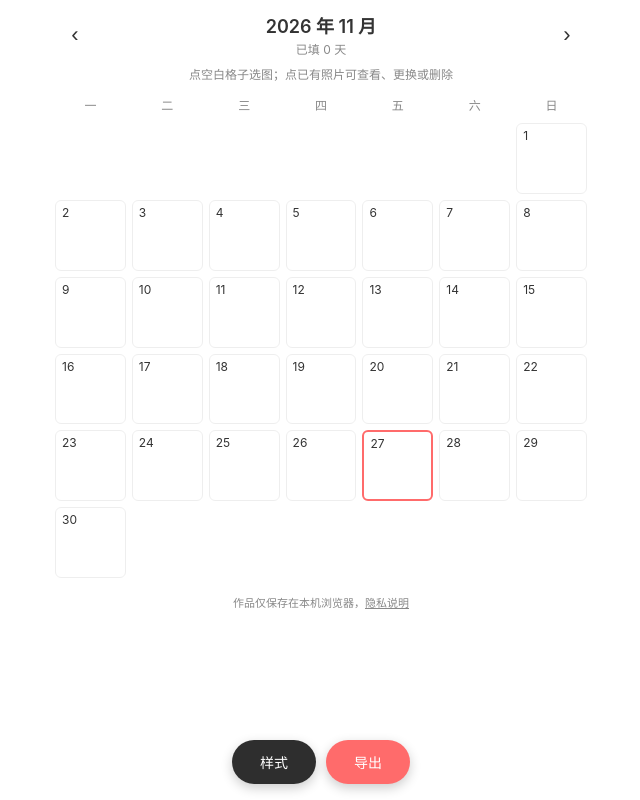
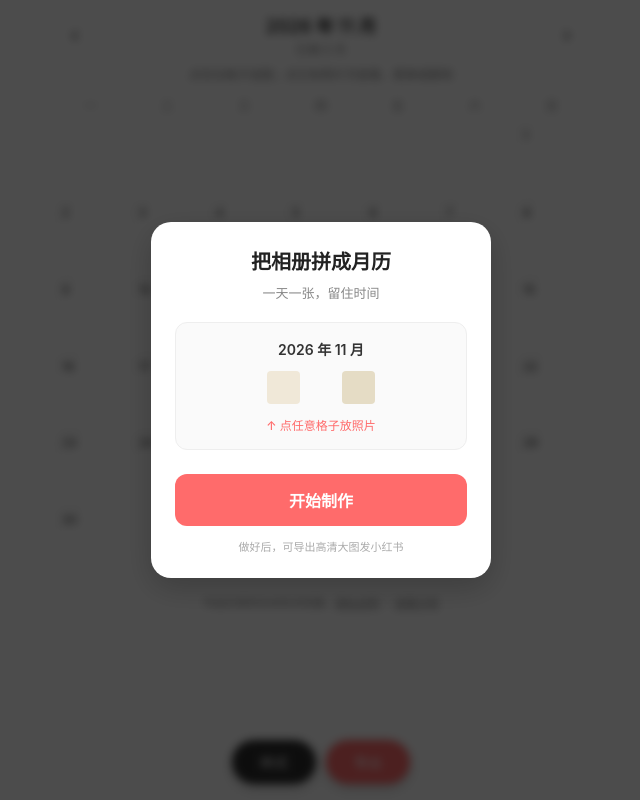
Before and after one commit to lyler77/photo-calendar, a Vue app: page / in a window 1280 px wide. Shown: the whole page, without its empty margins (319-959 px from the left). Built offline with nearby package versions, Linux system fonts and the light colour scheme.

Commit message:
feat: 添加首次引导弹窗，移除 AI 问卷

```diff
--- a/src/App.vue
+++ b/src/App.vue
@@ -6,6 +6,7 @@ import PhotoViewer from './components/PhotoViewer.vue'
 import SnackBar from './components/SnackBar.vue'
 import StyleDrawer from './components/StyleDrawer.vue'
 import ExportSheet from './components/ExportSheet.vue'
+import OnboardingGuide from './components/OnboardingGuide.vue'
 import { buildMonthGrid, prevMonth, nextMonth, formatDateKey } from './composables/useCalendar'
 import { usePhotos } from './composables/usePhotos'
 import { useStyle, TEMPLATES, FILTERS } from './composables/useStyle'
@@ -22,6 +23,7 @@ const pickingDateKey = ref('')
 const selectedDateKey = ref('')
 const viewingUrl = ref('')
 const styleDrawerVisible = ref(false)
+const guideVisible = ref(false) // 新增：引导状态
 
 const exportVisible = ref(false)
 const exportLoading = ref(false)
@@ -69,6 +71,11 @@ onMounted(async () => {
   track('app_open')
   const loadedStyle = await init()
   if (loadedStyle) applyLoaded(loadedStyle)
+
+  // 新增：首次进入且没有照片，且没被提示过，则延迟 300ms 弹出引导
+  if (Object.keys(photos).length === 0 && !localStorage.getItem('guide_shown')) {
+    setTimeout(() => { guideVisible.value = true }, 300)
+  }
 })
 
 onBeforeUnmount(() => {
@@ -85,6 +92,17 @@ watch(
   },
   { deep: true, immediate: true }
 )
+
+// 新增：关闭引导并记录
+function closeGuide() {
+  guideVisible.value = false
+  localStorage.setItem('guide_shown', '1')
+}
+
+// 新增：手动唤起引导
+function showGuideManually() {
+  guideVisible.value = true
+}
 
 function goPrev() {
   const r = prevMonth(year.value, month.value)
@@ -300,11 +318,6 @@ async function copyCaption() {
   }
 }
 
-function submitSurvey(price) {
-  track('ai_willingness', { price })
-  showSnackbar('感谢反馈！', '', null, 2000)
-}
-
 function showPrivacy() {
   alert('照片和作品只保存在你当前使用的手机或电脑浏览器中，不会上传到服务器。清理浏览器数据或更换设备可能导致作品丢失，建议及时导出保存。')
 }
@@ -346,14 +359,20 @@ function showPrivacy() {
 
     <input ref="fileInput" type="file" accept="image/*" hidden @change="onFileChange" />
 
+    <!-- 底部说明，增加了“查看示例”入口 -->
     <p class="footer-note" :style="{ color: themeSubColor }">
       作品仅保存在本机浏览器，<span style="text-decoration:underline;cursor:pointer" @click="showPrivacy">隐私说明</span>
+      <span style="margin: 0 6px; opacity: 0.5;">|</span>
+      <span style="text-decoration:underline;cursor:pointer" @click="showGuideManually">查看示例</span>
     </p>
 
     <div class="bottom-bar">
       <button class="bar-btn" @click="styleDrawerVisible = true">样式</button>
       <button class="bar-btn primary" @click="openExport">导出</button>
     </div>
+
+    <!-- 挂载引导组件 -->
+    <OnboardingGuide :visible="guideVisible" @close="closeGuide" />
 
     <StyleDrawer
       :visible="styleDrawerVisible"
@@ -376,7 +395,6 @@ function showPrivacy() {
       @change-type="onChangeExportType"
       @save="saveExport"
       @copy="copyCaption"
-      @submit-survey="submitSurvey"
       @close="exportVisible = false"
     />
 
--- a/src/components/ExportSheet.vue
+++ b/src/components/ExportSheet.vue
@@ -1,45 +1,12 @@
 <script setup>
-import { ref, watch } from 'vue'
-
-const props = defineProps({
+defineProps({
   visible: { type: Boolean, default: false },
   loading: { type: Boolean, default: false },
   previewUrl: { type: String, default: '' },
   error: { type: String, default: '' },
   exportType: { type: String, default: 'month' }
 })
-const emit = defineEmits(['close', 'save', 'copy', 'change-type', 'submit-survey'])
-
-const showSurvey = ref(false)
-
-// 每次打开弹窗，或者重新生成图片时，检查是否需要显示问卷
-watch(
-  () => [props.visible, props.previewUrl],
-  ([isVisible, url]) => {
-    if (isVisible && url && !props.loading) {
-      const lastAsked = localStorage.getItem('ai_survey_time')
-      // 临时去掉时间限制，只要没填过或想测试，就强制弹出（测完可恢复 7 天逻辑）
-      if (!lastAsked) {
-        showSurvey.value = true
-      }
-    }
-    if (!isVisible) {
-      showSurvey.value = false
-    }
-  },
-  { immediate: true }
-)
-
-function submitSurvey(price) {
-  emit('submit-survey', price)
-  localStorage.setItem('ai_survey_time', Date.now().toString())
-  showSurvey.value = false
-}
-
-function closeSurvey() {
-  localStorage.setItem('ai_survey_time', Date.now().toString())
-  showSurvey.value = false
-}
+defineEmits(['close', 'save', 'copy', 'change-type'])
 </script>
 
 <template>
@@ -78,18 +45,6 @@ function closeSurvey() {
         </div>
 
         <p class="tip">导出高清 JPEG。<br>iPhone 用户请直接<b>长按上方图片</b>，选择“存储到照片”。</p>
-
-        <!-- AI 意愿问卷 -->
-        <div v-if="showSurvey" class="survey-card">
-          <p class="survey-title">如果未来上线「AI 自动选图填满整月」，你愿意为此付费吗？</p>
-          <div class="survey-options">
-            <button @click="submitSurvey('9.9')">愿意付 9.9 元</button>
-            <button @click="submitSurvey('19.9')">愿意付 19.9 元</button>
-            <button @click="submitSurvey('no')">暂不感兴趣</button>
-          </div>
-          <button class="survey-close" @click="closeSurvey">以后再说</button>
-        </div>
-
       </div>
     </div>
   </Transition>
@@ -114,11 +69,4 @@ function closeSurvey() {
 .btn:disabled { opacity: 0.5; cursor: not-allowed; }
 .tip { text-align: center; font-size: 12px; color: #888; line-height: 1.6; margin: 12px 0 0; }
 .tip b { color: #333; }
-
-.survey-card { margin-top: 16px; padding: 14px; background: #f9f6f0; border-radius: 10px; border: 1px solid #f0e8d8; text-align: center; }
-.survey-title { font-size: 13px; color: #5a4a3a; margin: 0 0 10px; font-weight: 500; }
-.survey-options { display: flex; gap: 8px; justify-content: center; }
-.survey-options button { padding: 8px 12px; border: 1px solid #dcd1bf; background: #fff; color: #5a4a3a; border-radius: 16px; font-size: 12px; cursor: pointer; }
-.survey-options button:active { background: #f0e8d8; }
-.survey-close { margin-top: 10px; background: transparent; border: none; color: #a99c8a; font-size: 12px; cursor: pointer; text-decoration: underline; }
 </style>
--- /dev/null
+++ b/src/components/OnboardingGuide.vue
@@ -0,0 +1,127 @@
+<script setup>
+defineProps({
+  visible: { type: Boolean, default: false }
+})
+defineEmits(['close'])
+</script>
+
+<template>
+  <Transition name="fade">
+    <div v-if="visible" class="onboarding-mask">
+      <div class="onboarding-card">
+        <h2>把相册拼成月历</h2>
+        <p class="desc">一天一张，留住时间</p>
+
+        <!-- 纯 CSS 画的示例图 -->
+        <div class="mock-calendar">
+          <div class="mock-header">
+            <span>2026 年 11 月</span>
+          </div>
+          <div class="mock-grid">
+            <div class="mock-cell empty"></div>
+            <div class="mock-cell empty"></div>
+            <div class="mock-cell has-photo" style="background-color: #f0e8d8;"></div>
+            <div class="mock-cell empty"></div>
+            <div class="mock-cell has-photo" style="background-color: #e5dcc5;"></div>
+            <div class="mock-cell empty"></div>
+            <div class="mock-cell empty"></div>
+          </div>
+          <div class="mock-arrow">↑ 点任意格子放照片</div>
+        </div>
+
+        <button class="start-btn" @click="$emit('close')">开始制作</button>
+        <p class="tip">做好后，可导出高清大图发小红书</p>
+      </div>
+    </div>
+  </Transition>
+</template>
+
+<style scoped>
+.onboarding-mask {
+  position: fixed;
+  inset: 0;
+  background: rgba(0, 0, 0, 0.7);
+  z-index: 999;
+  display: flex;
+  align-items: center;
+  justify-content: center;
+  padding: 20px;
+  backdrop-filter: blur(4px);
+}
+.onboarding-card {
+  background: #fff;
+  width: 100%;
+  max-width: 340px;
+  border-radius: 20px;
+  padding: 24px;
+  text-align: center;
+  box-shadow: 0 10px 30px rgba(0,0,0,0.2);
+}
+h2 {
+  margin: 0 0 8px;
+  font-size: 20px;
+  color: #222;
+}
+.desc {
+  margin: 0 0 20px;
+  font-size: 13px;
+  color: #888;
+}
+.mock-calendar {
+  background: #fafafa;
+  border-radius: 12px;
+  padding: 16px;
+  margin-bottom: 24px;
+  border: 1px solid #eee;
+}
+.mock-header {
+  font-size: 14px;
+  font-weight: 600;
+  color: #333;
+  margin-bottom: 12px;
+}
+.mock-grid {
+  display: grid;
+  grid-template-columns: repeat(7, 1fr);
+  gap: 4px;
+}
+.mock-cell {
+  aspect-ratio: 1/1;
+  border-radius: 4px;
+  background: #fff;
+  border: 1px solid #f0f0f0;
+}
+.mock-cell.empty {
+  background: transparent;
+  border-color: transparent;
+}
+.mock-cell.has-photo {
+  border: none;
+}
+.mock-arrow {
+  font-size: 12px;
+  color: #ff6b6b;
+  margin-top: 12px;
+  font-weight: 500;
+}
+.start-btn {
+  width: 100%;
+  padding: 14px;
+  border: none;
+  border-radius: 12px;
+  background: #ff6b6b;
+  color: #fff;
+  font-size: 16px;
+  font-weight: 600;
+  cursor: pointer;
+  margin-bottom: 12px;
+}
+.start-btn:active {
+  background: #e55a5a;
+}
+.tip {
+  margin: 0;
+  font-size: 11px;
+  color: #aaa;
+}
+</style>
```
